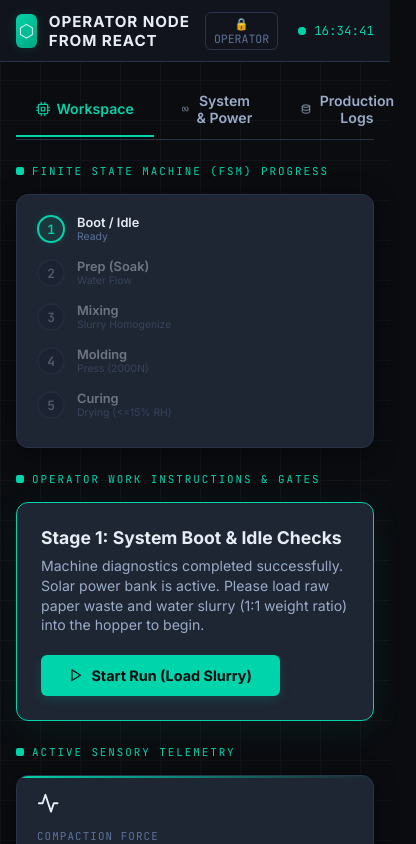
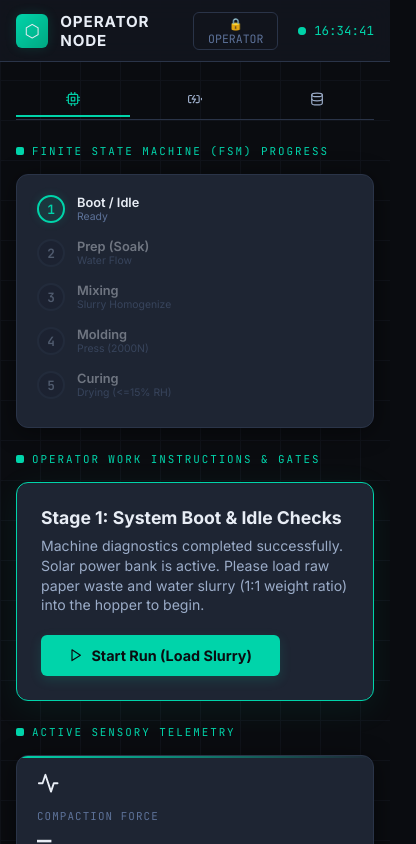
Before and after one commit to geraldsberongoy/automated-charcoal-briq, a React (Vite) app in the folder operator-node/dashboard/: page / in a window 390 px wide. Shown: the top 844 px of the page, 416 px wide, since content can reach past the window. Built offline with nearby package versions, Linux system fonts and the light colour scheme.

Commit message:
design: hide tab labels and navbar title suffix on mobile viewports for compact layout

```diff
--- a/operator-node/dashboard/src/App.jsx
+++ b/operator-node/dashboard/src/App.jsx
@@ -219,19 +219,19 @@ export default function App() {
             className={`tab-btn ${activeTab === 'workspace' ? 'active' : ''}`}
             onClick={() => setActiveTab('workspace')}
           >
-            <FiCpu /> Workspace
+            <FiCpu /> <span className="tab-btn__text">Workspace</span>
           </button>
           <button
             className={`tab-btn ${activeTab === 'power' ? 'active' : ''}`}
             onClick={() => setActiveTab('power')}
           >
-            <FiBatteryCharging /> System & Power
+            <FiBatteryCharging /> <span className="tab-btn__text">System & Power</span>
           </button>
           <button
             className={`tab-btn ${activeTab === 'logs' ? 'active' : ''}`}
             onClick={() => runAdminAction(() => setActiveTab('logs'))}
           >
-            <FiDatabase /> Production Logs
+            <FiDatabase /> <span className="tab-btn__text">Production Logs</span>
           </button>
         </div>
 
--- a/operator-node/dashboard/src/components/Navbar.jsx
+++ b/operator-node/dashboard/src/components/Navbar.jsx
@@ -41,7 +41,9 @@ export default function Navbar({ error, lastUpdated, ip, connectionType, isAdmin
           ⬡
         </div>
         <div>
-          <div className="navbar__title">Operator Node from React</div>
+          <div className="navbar__title">
+            Operator Node<span className="navbar__title-suffix"> from React</span>
+          </div>
           <div className="navbar__subtitle">
             {ip ?? "192.168.4.1"} — SoftAP Mode
           </div>
--- a/operator-node/dashboard/src/index.css
+++ b/operator-node/dashboard/src/index.css
@@ -480,6 +480,7 @@ footer {
   .navbar            { padding: 0 1rem; }
   .navbar__subtitle  { display: none; }
   .navbar__api-badge { display: none; }
+  .navbar__title-suffix { display: none; }
   .kpi-card__value   { font-size: 1.5rem; }
   main               { padding: 1.25rem 1rem; }
   .wizard            { flex-direction: column; gap: 0.5rem; align-items: flex-start !important; padding: 1rem; }
@@ -489,7 +490,8 @@ footer {
   .kpi-card          { padding: 1rem 1.25rem; }
   .panel__header     { padding: 0.9rem 1rem; }
   .info-row          { padding: 0.6rem 1rem; }
-  .tab-btn           { padding: 0.6rem 0.75rem; font-size: 0.78rem; gap: 0.25rem; }
+  .tab-btn           { padding: 0.6rem 1.25rem; font-size: 1.1rem; gap: 0.25rem; justify-content: center; flex: 1; }
+  .tab-btn__text     { display: none; }
 }
 
 /* ──────────────────────────────────────────────────────────────────────────── */
```
Also changed, not shown: 2 other files (tests, documents, lock files or other folders).
